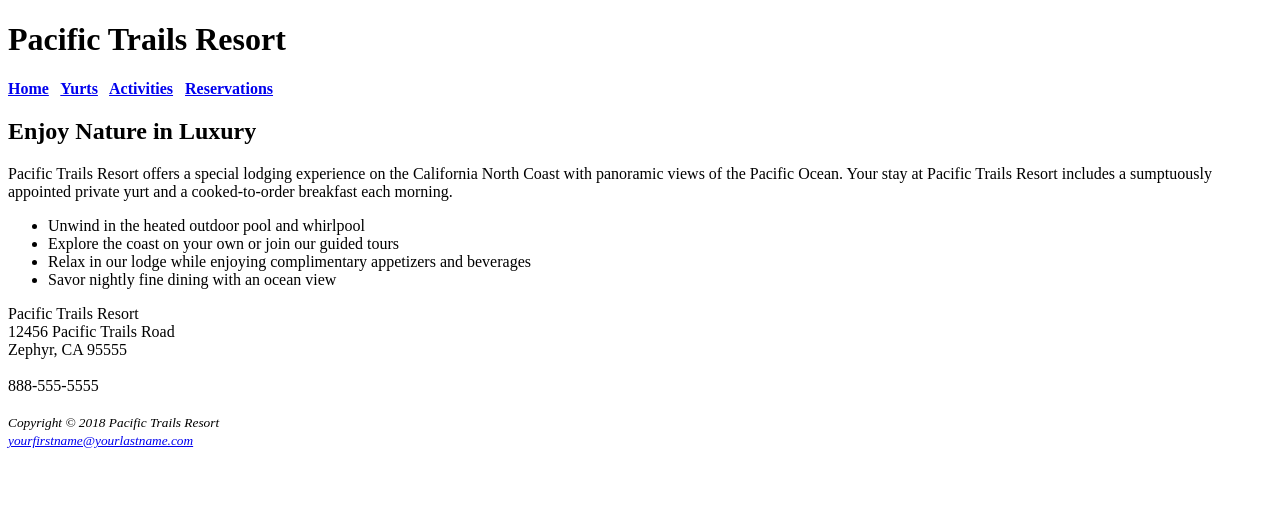
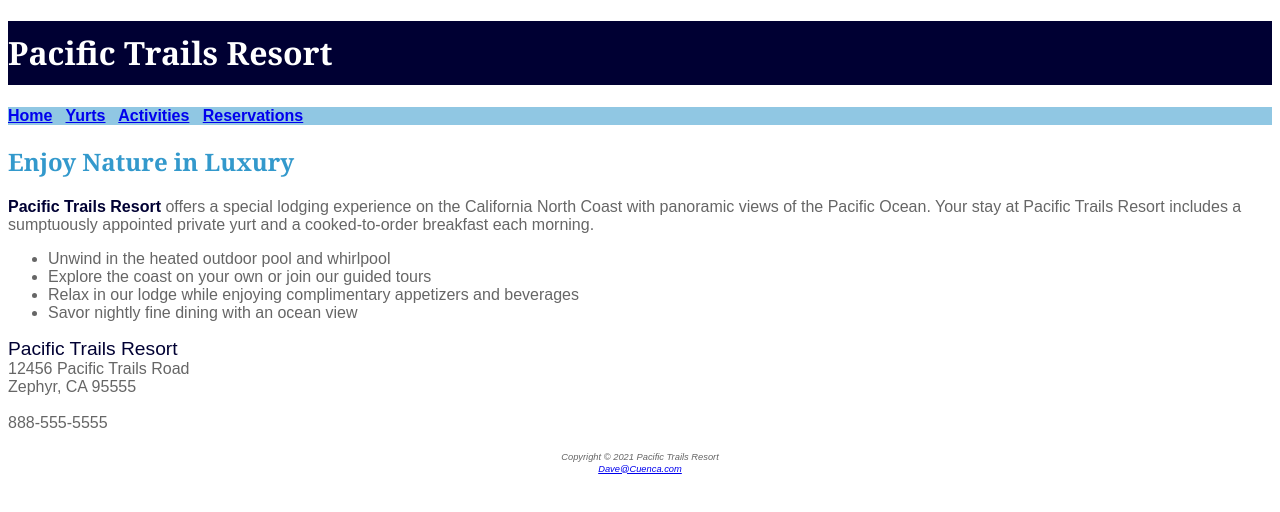
Before and after one commit to 44144-fa21/ch3-case-study-Dcuenca654, a plain HTML site: page index.html in a window 1280 px wide. Drawn offline with Linux system fonts and the light colour scheme.

Commit message:
Uploading Chapter 3 Case Study
Added Code and CSS.

```diff
--- a/index.html
+++ b/index.html
@@ -3,6 +3,7 @@
 <head>
 <title>Pacific Trails Resort</title>
 <meta charset="utf-8">
+<link href="pacific.css" rel="stylesheet">
 </head>
 <body>
 <header>
@@ -18,24 +19,25 @@
 </nav>
 <main>
 <h2>Enjoy Nature in Luxury</h2>
-<p>Pacific Trails Resort offers a special lodging experience on the California North
-Coast with panoramic views of the Pacific Ocean. Your stay at Pacific Trails Resort includes a sumptuously appointed private yurt and a cooked-to-order breakfast each morning.</p>
+<p><span class="resort1">Pacific Trails Resort</span> offers a special lodging experience on the California North
+Coast with panoramic views of the Pacific Ocean. Your stay at Pacific Trails Resort includes
+ a sumptuously appointed private yurt and a cooked-to-order breakfast each morning.</p>
 <ul>
   <li>Unwind in the heated outdoor pool and whirlpool</li>
   <li>Explore the coast on your own or join our guided tours</li>
   <li>Relax in our lodge while enjoying complimentary appetizers and beverages</li>
   <li>Savor nightly fine dining with an ocean view</li>
 </ul>
-<div>
-Pacific Trails Resort<br>
+<div><span class="resort">
+Pacific Trails Resort</span><br>
 12456 Pacific Trails Road<br>
 Zephyr, CA 95555<br><br>
 888-555-5555<br><br>
 </div>
 </main>
 <footer>
-<small><i>Copyright &copy; 2018 Pacific Trails Resort<br>
-<a href="mailto:yourfirstname@yourlastname.com">yourfirstname@yourlastname.com</a>
+<small><i>Copyright &copy; 2021 Pacific Trails Resort<br>
+<a href="mailto:Dave@Cuenca.com">Dave@Cuenca.com</a>
 </i></small>
 </footer>
 </body>
--- /dev/null
+++ b/pacific.css
@@ -0,0 +1,25 @@
+body	{background-color:#FFFFFF;
+    color: #666666;
+    font-family: Arial, Verdana, sans-serif;
+  }
+  h1{background-color: #000033;
+    color: #FFFFFF;
+    font-family: Georgia, serif;
+    line-height: 200%;
+    }
+    nav {background-color: #90c7e3;
+    font-weight: bold;
+    }
+    h2 {color: #3399cc;
+    font-family: Georgia, serif;
+    }
+    footer {font-size: .70em;
+    font-style: italic;
+    text-align: center;
+    }
+    .resort1 {color: #000033;
+    font-weight: bold;
+    }
+    .resort {Color: #000033;
+    font-size: 1.2em
+    }
```
